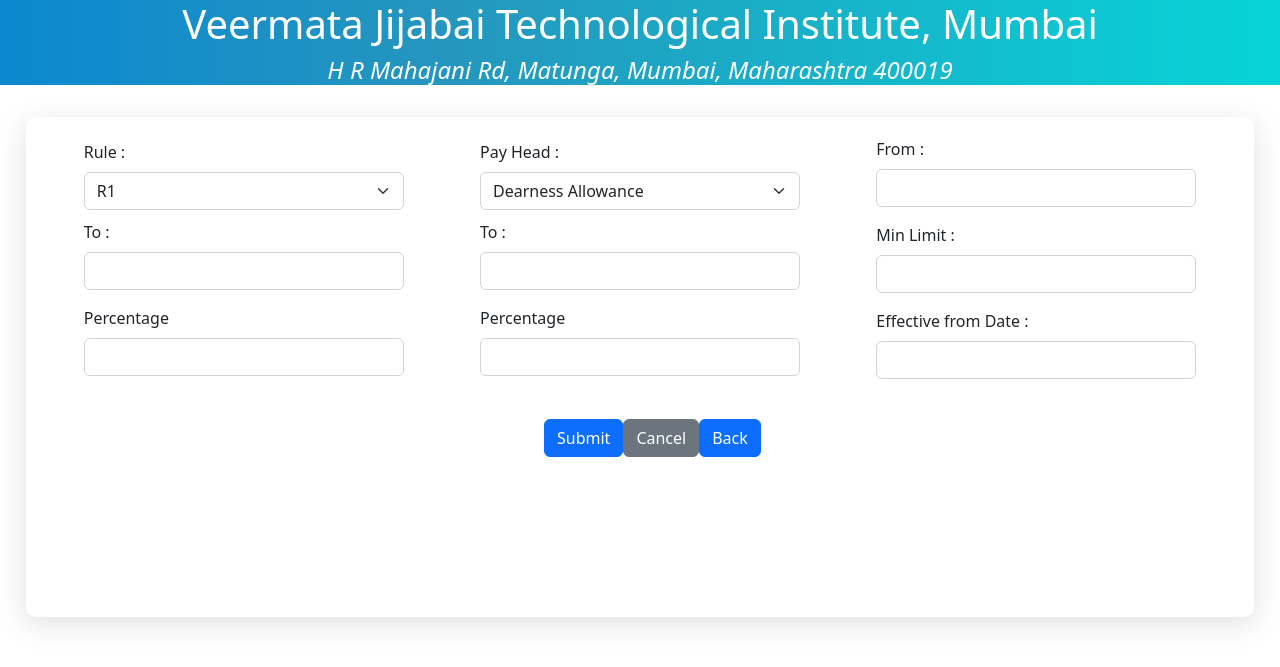
After one commit to DaminiM-23/Payroll-System, a Django app: template payroll/templates/e&drules.html in a window 1280 px wide. The commit adds this page. Shown: the top 667 px of the page. Run offline with Django 4.2, Linux system fonts and the light colour scheme; the template is opened without the code that fills it, so the values that code supplies are empty.

Commit message:
e&drules.html page created with additional css

```diff
--- a/payroll/static/style.css
+++ b/payroll/static/style.css
@@ -61,8 +61,9 @@
     display: flex;
     justify-content: center;
     align-items: center;
-    height: auto;
-    padding-top: 10vh;
+    height: 100vh;
+    width: 100vw;
+    padding-top: 2vh;
 
   }
   .login{
@@ -72,3 +73,49 @@
     border-radius:10px;
     box-shadow: rgba(100, 100, 111, 0.2) 0px 7px 29px 0px;
   }
+
+
+  /* Earning and deduction rules css */
+  .form {
+    height: 500px;
+    padding: 20px;
+    margin-top: 4vh;
+    margin-left:2vw;
+    margin-right:2vw;
+    border-radius:10px;
+    box-shadow: rgba(100, 100, 111, 0.2) 0px 7px 29px 0px;
+  }
+
+  .select {
+    height: 80px;
+  }
+
+  .form-control {
+    width: 25vw !important;
+  }
+
+  /* Form flexbox CSS */
+
+  .col{
+    display: flex;
+    flex-direction:row ;
+    justify-content: space-around;
+    align-items:center;
+  }
+  .col_1 col_2 col_3{
+    display: flex;
+    height: 50vh;
+    flex-direction: column;
+    justify-content: space-around;
+  }
+
+  .buttons{
+    height: auto;
+    width: 15vw;
+    margin:0 auto;
+    /* Love this. It centers the div automatically */
+    display: flex;
+    flex-direction:row;
+    justify-content: space-between;
+
+  }
--- /dev/null
+++ b/payroll/templates/e&drules.html
@@ -0,0 +1,85 @@
+<!DOCTYPE html>
+<html>
+<head>
+    <title>Earning and Deduction Rules</title>
+    <link rel="stylesheet" href="../static/style.css">
+    <link rel="stylesheet" href="https://cdn.jsdelivr.net/npm/bootstrap@5.2.3/dist/css/bootstrap.min.css" >
+    <!-- Local server link http://127.0.0.1:5500/payroll/templates/base.html -->
+
+  </head>
+<body>
+    <div class="header">
+        <h1>Veermata Jijabai Technological Institute, Mumbai</h1>
+        <h4><i>H R Mahajani Rd, Matunga, Mumbai, Maharashtra 400019</i></h4>
+    </div>
+        <div class="form">
+            <form>
+                <div class="col">
+                    <div class="col_1">
+                        <div class="select">
+                            <label class="form-label">Rule :</label>
+                            <select class="form-select" aria-label="Default select example">
+                                <option selected>R1</option>
+                                <option value="1">R2</option>
+                                <option value="2">R3</option>
+                                <option value="3">R4</option>
+                            </select>
+                        </div>
+                        <div class="mb-3">
+                            <label class="form-label">To :</label>
+                            <input type="text" class="form-control" id="to">
+                        </div>
+                        <div class="mb-3">
+                            <label class="form-label">Percentage</label>
+                            <input type="text" class="form-control" id="percentage">
+                        </div>
+                    </div>
+                    <div class="col_2">
+                        <div class="select">
+                            <label class="form-label">Pay Head :</label>
+                            <select class="form-select" aria-label="Default select example">
+                                <option selected>Dearness Allowance</option>
+                                <option value="1">One</option>
+                                <option value="2">Two</option>
+                                <option value="3">Three</option>
+                              </select>
+                        </div>
+                        <div class="mb-3">
+                            <label class="form-label">To :</label>
+                            <input type="text" class="form-control" id="to">
+                        </div>
+                        <div class="mb-3">
+                            <label class="form-label">Percentage</label>
+                            <input type="text" class="form-control" id="percentage">
+                        </div>
+                    </div>
+                    <div class="col_3">
+                        <div class="mb-3">
+                            <label class="form-label">From :</label>
+                            <input type="text" class="form-control" id="from">
+                        </div>
+                        <div class="mb-3">
+                            <label class="form-label">Min Limit :</label>
+                            <input type="text" class="form-control" id="minlimit">
+                        </div>
+                        <div class="mb-3">
+                            <label class="form-label">Effective from Date :</label>
+                            <input type="text" class="form-control" id="date">
+                        </div>
+                    </div>
+                </div>
+                <br>
+                <div class="buttons">
+                    <button type="submit" class="btn btn-primary" id="submit">Submit</button>
+                    <button type="submit" class="btn btn-secondary" id="cancel">Cancel</button>
+                    <button type="submit" class="btn btn-primary" id="back">Back</button>
+                </div>
+
+              </form>
+        </div>
+
+    <!-- All the Bootstrap Javascript tags -->
+    <script src="https://cdn.jsdelivr.net/npm/@popperjs/core@2.11.6/dist/umd/popper.min.js" integrity="sha384-oBqDVmMz9ATKxIep9tiCxS/Z9fNfEXiDAYTujMAeBAsjFuCZSmKbSSUnQlmh/jp3" crossorigin="anonymous"></script>
+    <script src="https://cdn.jsdelivr.net/npm/bootstrap@5.2.3/dist/js/bootstrap.min.js" integrity="sha384-cuYeSxntonz0PPNlHhBs68uyIAVpIIOZZ5JqeqvYYIcEL727kskC66kF92t6Xl2V" crossorigin="anonymous"></script>
+</body>
+</html>
```
